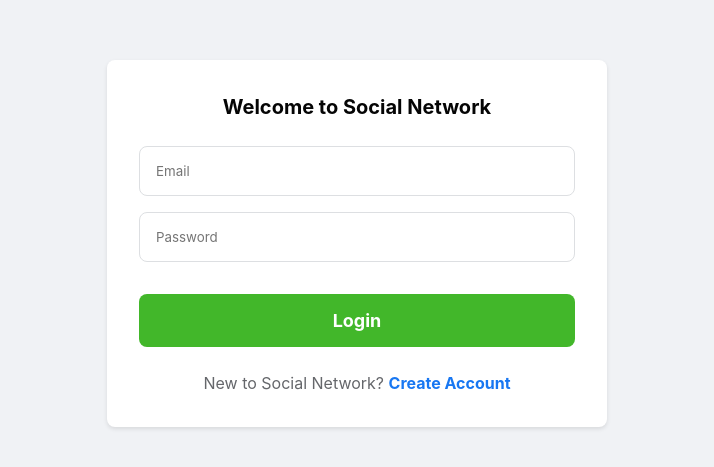
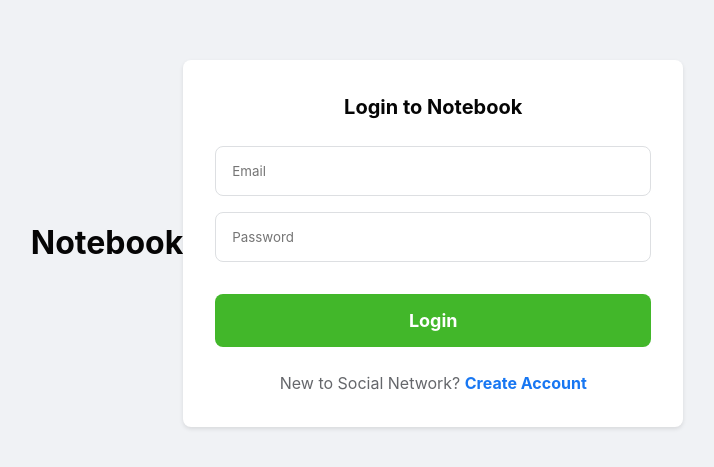
Before and after one commit to Athooh/social-network, a Next.js app in the folder frontend/: page / in a window 1280 px wide. Shown: the part 157-624 px from the top of the page, without its empty margins (283-997 px from the left). Built offline with nearby package versions, Linux system fonts and the light colour scheme.

Commit message:
Update login page title to reflect application name

```diff
--- a/frontend/src/app/page.js
+++ b/frontend/src/app/page.js
@@ -15,8 +15,9 @@ export default function Login() {
 
   return (
     <div className={styles.authContainer}>
+      <h1 className="forumName">Notebook</h1>
       <div className={styles.authCard}>
-        <h1>Welcome to Social Network</h1>
+        <h1>Login to Notebook</h1>
         <form className={styles.authForm} onSubmit={handleSubmit}>
           <input type="email" placeholder="Email" required />
           <input type="password" placeholder="Password" required />
```
